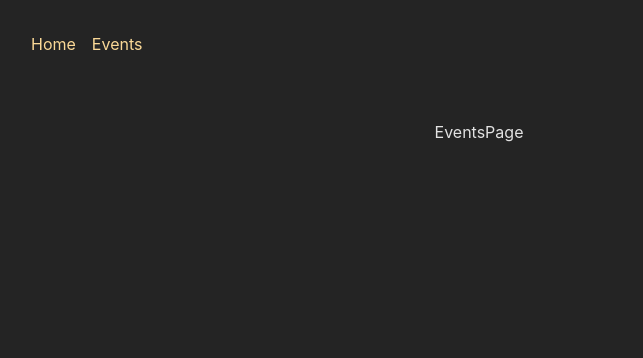
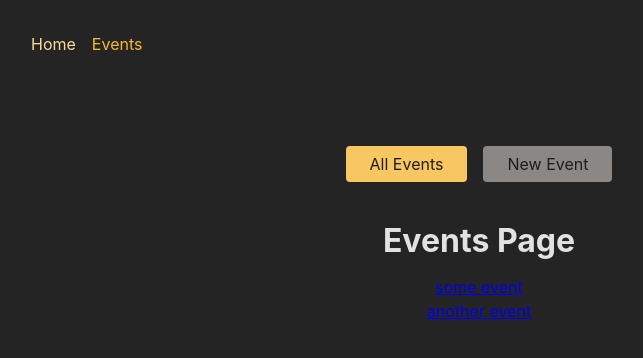
Before and after one commit to JulioVianaDev/Routes-with-backend, a React (Create React App) app in the folder frontend/: page /events in a window 1280 px wide. Shown: the top 358 px of the page, without its empty margins (161-804 px from the left). Built offline with nearby package versions, Linux system fonts and the light colour scheme.

Commit message:
criando o desafio

```diff
--- a/frontend/src/App.js
+++ b/frontend/src/App.js
@@ -2,12 +2,12 @@ import {createBrowserRouter,RouterProvider} from 'react-router-dom';
 import EditEventPage from './pages/EditEventPage';
 import EventDetailPage from './pages/EventDetailPage';
 import EventsPage from './pages/EventsPage';
+import EventsRoot from './pages/EventsRoot';
 import HomePage from './pages/HomePage';
 import NewEventPage from './pages/NewEventPage';
 import RootLayout from './pages/Root';
 
 
-// 5. Ensure that the links in MainNavigation receive an "active" class when active
 // 6. Output a list of dummy events to the EventsPage
 //    Every list item should include a link to the respective EventDetailPage
 // 7. Output the ID of the selected event on the EventDetailPage
@@ -18,10 +18,13 @@ const router = createBrowserRouter([
     element: <RootLayout/>,
     children: [
       {index: true,element: <HomePage/>},
-      {path: 'events',element: <EventsPage/>},
-      {path: 'events/:id',element: <EventDetailPage/>},
-      {path: 'events/new',element: <NewEventPage/>},
-      {path: 'events/:id/edit',element: <EditEventPage/>},
+      {path: 'events',element: <EventsRoot/>,children:[
+        {index: true,path:'',element: <EventsPage/>},
+        {path: ':id',element: <EventDetailPage/>},
+        {path: 'new',element: <NewEventPage/>},
+        {path: ':id/edit',element: <EditEventPage/>},
+      ]},
+
     ]
   }
 ])
--- a/frontend/src/components/EventsNavigation.js
+++ b/frontend/src/components/EventsNavigation.js
@@ -1,15 +1,26 @@
 import classes from './EventsNavigation.module.css';
-
+import { NavLink } from 'react-router-dom';
 function EventsNavigation() {
   return (
     <header className={classes.header}>
       <nav>
         <ul className={classes.list}>
           <li>
-            <a href="/events">All Events</a>
+            <NavLink
+              to="/events"
+              className={({isActive})=> isActive? classes.active : undefined}
+              end
+            >
+              All Events
+            </NavLink>
           </li>
           <li>
-            <a href="/events/new">New Event</a>
+          <NavLink
+            to="/events/new"
+            className={({isActive})=> isActive? classes.active : undefined}
+          >
+            New Event
+          </NavLink>
           </li>
         </ul>
       </nav>
--- a/frontend/src/components/MainNavigation.js
+++ b/frontend/src/components/MainNavigation.js
@@ -1,4 +1,4 @@
-import { Link } from 'react-router-dom';
+import { NavLink } from 'react-router-dom';
 import classes from './MainNavigation.module.css';
 
 function MainNavigation() {
@@ -7,10 +7,22 @@ function MainNavigation() {
       <nav>
         <ul className={classes.list}>
           <li>
-            <Link to='/'>Home</Link>
+            <NavLink
+                to="/"
+                className={({isActive})=> isActive? classes.active : undefined}
+                end
+            >
+              Home
+            </NavLink>
           </li>
           <li>
-            <Link to='/events'>Events</Link>
+            <NavLink
+                to="/events"
+                className={({isActive})=> isActive? classes.active : undefined}
+                end
+            >
+              Events
+            </NavLink>
           </li>
         </ul>
       </nav>
--- a/frontend/src/pages/EventDetailPage.jsx
+++ b/frontend/src/pages/EventDetailPage.jsx
@@ -1,8 +1,12 @@
 import React from 'react'
+import { useParams } from 'react-router'
+function EventDetailPage() {
+  const params = useParams();
 
-function EventDetailPage() {
   return (
-    <div>EventDetailPage</div>
+    <>
+    <h1>{params.id}</h1>
+    </>
   )
 }
 
--- a/frontend/src/pages/EventsPage.jsx
+++ b/frontend/src/pages/EventsPage.jsx
@@ -1,8 +1,20 @@
 import React from 'react'
-
+import {Link} from 'react-router-dom'
+const dummy_events =[
+  {id: 'e1',title: 'some event'},
+  {id: 'e2',title: 'another event'}
+]
 function EventsPage() {
   return (
-    <div>EventsPage</div>
+    <>
+      <h1>Events Page</h1>
+      <ul>
+        {dummy_events.map(e=><li key={e.id}>
+            <Link to={`${e.id}`}> {e.title}</Link>
+          </li>
+        )}
+      </ul>
+    </>
   )
 }
 
--- /dev/null
+++ b/frontend/src/pages/EventsRoot.jsx
@@ -0,0 +1,13 @@
+import React from 'react'
+import {Outlet} from 'react-router-dom'
+import EventsNavigation from '../components/EventsNavigation'
+function EventsRoot() {
+  return (
+    <>
+      <EventsNavigation/>
+      <Outlet/>
+    </>
+  )
+}
+
+export default EventsRoot
```
